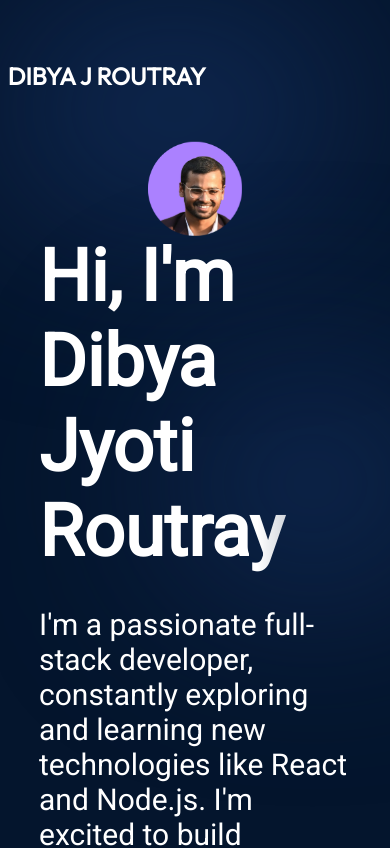
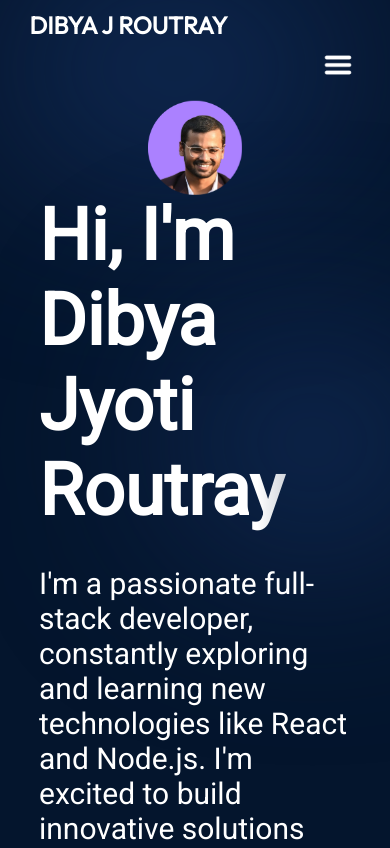
Before and after one commit to DibyaJyotiRoutray/portfolio, a React (Vite) app: page / in a window 390 px wide. Shown: the top 848 px of the page. Built offline with nearby package versions, Linux system fonts and the light colour scheme.

Commit message:
fixing navbar issue

```diff
--- a/src/components/Navbar/Navbar.module.css
+++ b/src/components/Navbar/Navbar.module.css
@@ -1,4 +1,4 @@
-@import "../../vars.css";
+/*@import "../../vars.css";
 
 .navbar {
   position: relative;
@@ -38,7 +38,7 @@
   text-decoration: none;
 }
 
-/*@media screen and (max-width: 830px) {
+@media screen and (max-width: 830px) {
   .navbar {
     flex-direction: column;
     align-items: flex-start;
@@ -81,70 +81,95 @@
   }
 }
   */
- /* Responsive Styles */
-@media (max-width: 1024px) {
+  @import "../../vars.css";
+
 .navbar {
-    margin: 0 5%;
+  position: relative;
+  display: flex;
+  align-items: center;
+  justify-content: space-between;
+  padding-top: 20px; /* Reduced padding for better responsiveness */
+  padding-bottom: 10px; /* Additional padding for a balanced look */
+  z-index: 2;
+  margin: 0 5%; /* Adjusted for smaller screens */
+}
+
+.title {
+  font-size: 24px; /* Reduced font size for smaller screens */
+  font-weight: 600;
+  text-decoration: none;
+  color: var(--color-text);
+}
+
+.menuBtn {
+  display: none;
+  background: none;
+  border: none;
+  cursor: pointer;
+  width: 30px;
+  height: 30px;
+}
+
+.menuBtn img {
+  width: 100%;
+  height: auto;
+}
+
+.menu {
+  display: flex;
 }
 
 .menuItems {
-    gap: 30px;
+  display: flex;
+  gap: 20px; /* Reduced gap for smaller screens */
+  list-style: none;
 }
 
 .menuItems a {
-    font-size: 20px;
-  }
+  font-size: 18px; /* Adjusted font size for smaller screens */
+  color: var(--color-text);
+  text-decoration: none;
 }
 
-@media (max-width: 768px) {
+@media screen and (max-width: 830px) {
+  .navbar {
+    flex-direction: column;
+    align-items: flex-start;
+    padding: 10px; /* Reduced padding for smaller screens */
+  }
+
   .menu {
-    display: none; /* Hide menu by default for small screens */
+    position: absolute;
+    top: 100%; /* Position below the navbar title */
+    right: 5%; /* Align to the right */
+    flex-direction: column;
+    align-items: flex-end;
+    gap: 10px;
+    z-index: 3;
   }
 
   .menuBtn {
-    display: block; /* Show the menu button (hamburger icon) */
-    font-size: 30px;
-    color: var(--color-text);
-    background: none;
-    border: none;
-    cursor: pointer;
-  }
-
-  .menu.active {
-    display: flex;
-    flex-direction: column;
-    position: absolute;
-    top: 100%;
-    left: 0;
-    width: 100%;
-    background-color: var(--color-background);
-    padding: 20px;
+    display: block; /* Show the menu button for smaller screens */
   }
 
   .menuItems {
+    display: none; /* Hidden by default */
     flex-direction: column;
-    gap: 20px;
+    align-items: flex-start;
+    gap: 10px;
+    border-radius: 10px;
+    background: rgb(25, 55, 109);
+    background: linear-gradient(
+      0deg,
+      rgba(25, 55, 109, 0.2) 0%,
+      rgba(25, 55, 109, 1) 100%
+    );
+    padding: 20px; /* Adjusted padding */
+    box-shadow: 0 0 4px 0 rgba(0, 0, 0, 0.25);
   }
 
-  .menuItems a {
-    font-size: 22px;
+  .menuOpen {
+    display: flex;
+    z-index: 1;
   }
 }
-
-@media (max-width: 480px) {
-  .navbar {
-    margin: 0 2%;
-  }
-
-  .title {
-    font-size: 24px;
-  }
-
-  .menuBtn {
-    font-size: 24px;
-  }
-
-  .menuItems a {
-    font-size: 18px;
-  }
-}
```
Also changed, not shown: src/App.module.css (line endings or trailing spaces). Lines whose indentation alone changed are shown as unchanged.
